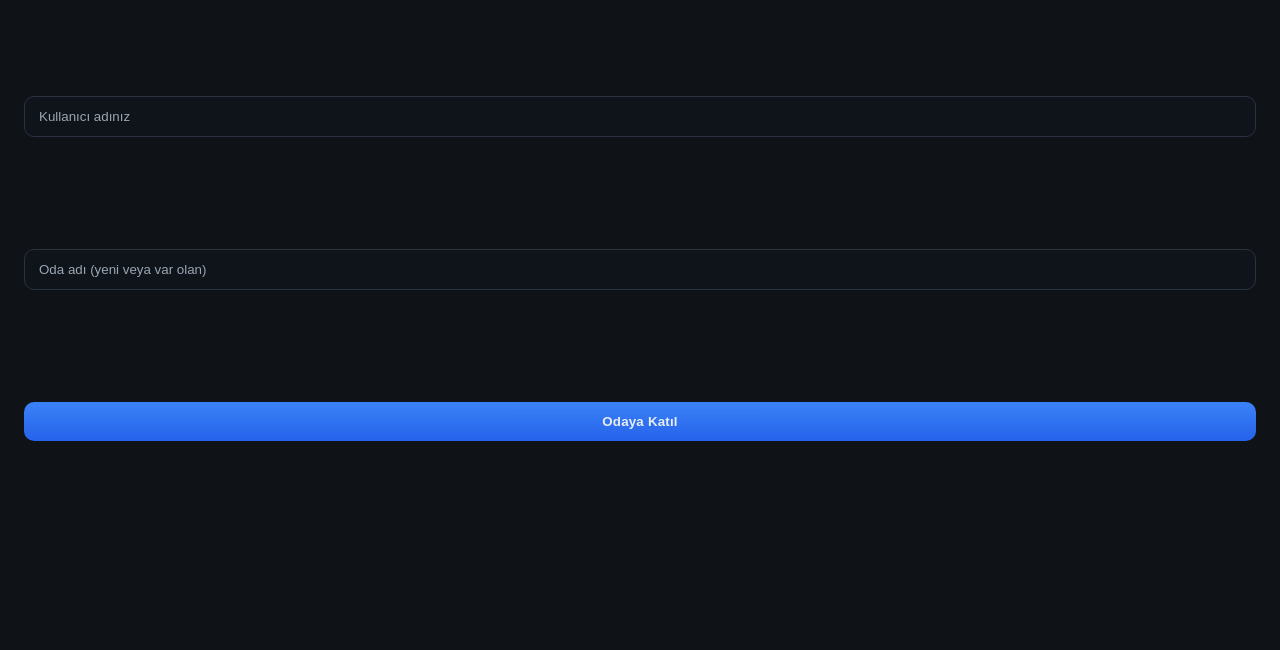
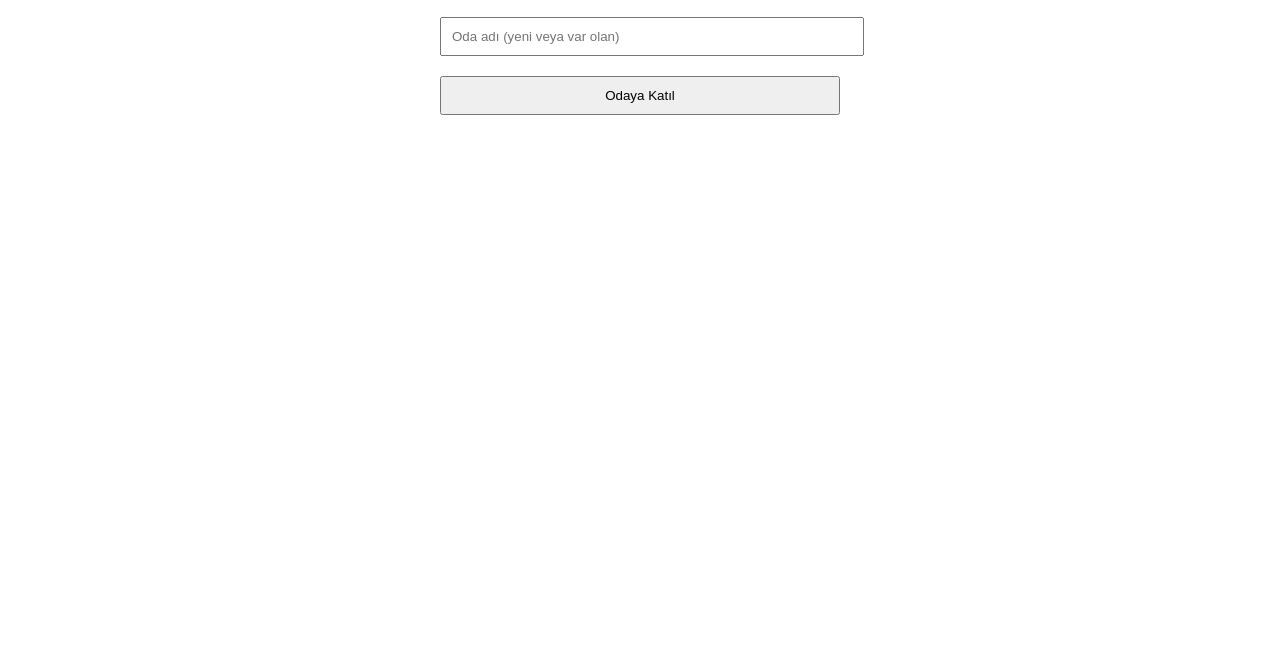
Before and after one commit to MehmetISPIR/graphgame, a website: page public/index.html in a window 1280 px wide. Shown: the part 150-800 px from the top of the page. Drawn offline with nearby package versions, Linux system fonts and the light colour scheme; no server answers.

Commit message:
Update index.html

```diff
--- a/public/index.html
+++ b/public/index.html
@@ -1,46 +1,15 @@
+
 <!DOCTYPE html>
 <html lang="tr">
 <head>
   <meta charset="UTF-8">
   <title>Oda Girişi - Matematik Oyunu</title>
-<style>
-  :root {
-    --bg:#0f1216; --panel:#161a20; --text:#e8edf3;
-    --muted:#9aa6b2; --accent:#3b82f6; --ok:#22c55e; --warn:#eab308; --ring:#263043;
-    --card:#1b2027; --border:#2a3240;
-  }
-  *{box-sizing:border-box}
-  body{
-    font-family: Inter, system-ui, Arial, sans-serif;
-    margin:0; background:var(--bg); color:var(--text);
-    min-height:100dvh; display:grid; place-items:center; padding:24px;
-  }
-  .wrap{width:100%; max-width:720px}
-  h2{margin:8px 0 16px; text-align:center; letter-spacing:.3px}
-  .panel{
-    background:var(--panel); border:1px solid var(--border);
-    border-radius:14px; padding:18px; box-shadow:0 6px 24px rgba(0,0,0,.35);
-  }
-  input, button{
-    width:100%; padding:12px 14px; border-radius:10px; border:1px solid var(--border);
-    background:#0f141b; color:var(--text); outline:none;
-  }
-  input::placeholder{color:var(--muted)}
-  input:focus{border-color:var(--accent); box-shadow:0 0 0 4px rgba(59,130,246,.15)}
-  button{
-    background:linear-gradient(180deg,#3b82f6,#2563eb); border:none; font-weight:600;
-    letter-spacing:.2px; cursor:pointer;
-  }
-  button:hover{filter:brightness(1.05)}
-  #roomList{margin-top:16px; display:grid; gap:10px}
-  .room{
-    background:var(--card); border:1px solid var(--border); padding:12px 14px;
-    border-radius:12px; display:flex; justify-content:space-between; align-items:center;
-    cursor:pointer; transition:transform .08s ease, background .2s;
-  }
-  .room:hover{transform:translateY(-1px); background:#202633}
-  .status{font-size:12px; color:var(--muted)}
-</style>
+  <style>
+    body { font-family: Arial; max-width: 400px; margin: 50px auto; }
+    input, button { width: 100%; padding: 10px; margin: 10px 0; }
+    #roomList { margin-top: 20px; }
+    .room { padding: 10px; border: 1px solid #ccc; margin-bottom: 5px; cursor: pointer; }
+  </style>
   <script src="/socket.io/socket.io.js"></script>
 </head>
 <body>
```
